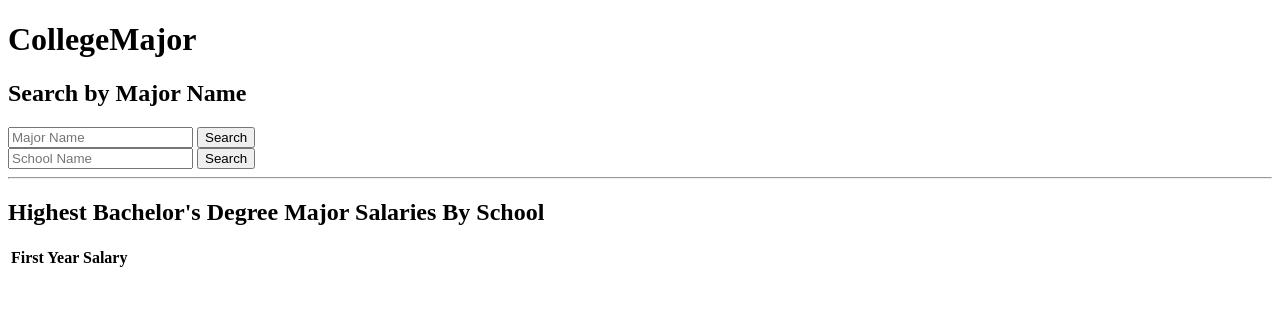
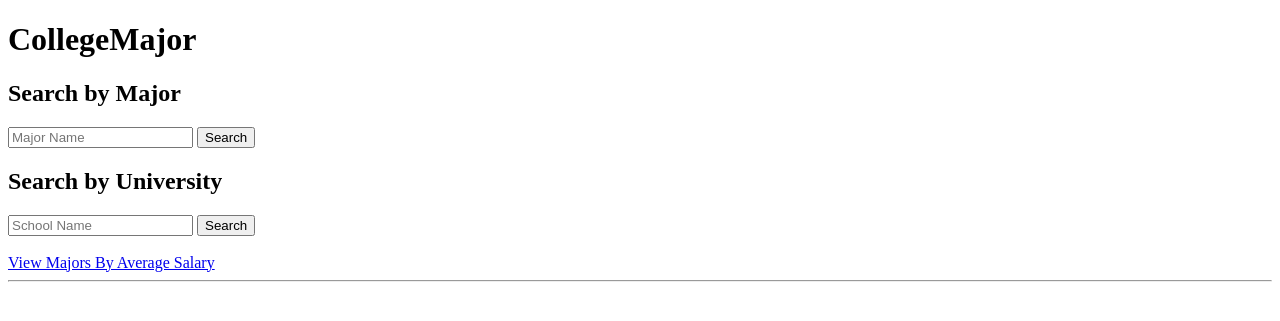
Before and after one commit to bncosta/college-major, a Django app: page / in a window 1280 px wide. Shown: the top 321 px of the page. Run offline with Django 3.2, Linux system fonts and the light colour scheme; lists and menus that the app fills with data are empty.

Commit message:
Added average features and quality of life improvements.

```diff
--- a/main/views.py
+++ b/main/views.py
@@ -1,7 +1,10 @@
 # from django.http import HttpResponse, HttpResponseRedirect
+import decimal
+
 from django.shortcuts import render
 from main.models import Collegemajor
 from collections import defaultdict
+from django.db import connection
 
 
 # called for index.html
@@ -10,47 +13,78 @@ def index(request):
     context = {}
 
     # display schools that pay the highest for a given major to front-end
-    major = None
     if "major" in request.GET.keys():
         major = request.GET['major'].lower()
-        context['schools'] = highest_major(major)
+        context['schools'], context['average_salary'] = highest_major(major)
 
     # display top paying majors for a given university to front-end
-    school = None
     if "school" in request.GET.keys():
-        major = request.GET['school'].lower()
-        context['majors'] = highest_school(major)
+        school = request.GET['school'].lower()
+        context['majors'] = highest_school(school)
 
-    #returns output
+    if "highest_avg" in request.GET.keys():
+        context['majors'] = highest_avg_major()
+
+    # returns output
     return render(request, "index.html", context)
+
 
 # returns dictionary of universities that pay the highest for a given major
 def highest_major(major):
-    # universities that recieve highest pay from major
+    # universities that receive highest pay from major
     highest_universities = defaultdict(dict)
 
     # if major is valid, then pulls top 10 highest paying schools
     if major is not None:
         query1 = f"SELECT * FROM collegemajor WHERE cipdesc = '{major}' " \
-                 f"and credlev = '3' order by md_earn_wne::int desc LIMIT 10;"
+                 f"and credlev = '3' order by md_earn_wne::int desc;"
+
         for m in Collegemajor.objects.raw(query1):
             highest_universities[m.instnm]["median_earnings"] = m.md_earn_wne
 
-    #returns dictionary
-    return dict(highest_universities)
+        avg_salary = None
+
+        # make sure results were returned for this major
+        if len(highest_universities) != 0:
+            with connection.cursor() as cursor:
+                query2 = f"SELECT AVG(NULLIF(md_earn_wne, '')::int)  FROM collegemajor " \
+                         f"WHERE cipdesc = '{major}' and credlev = '3';"
+                cursor.execute(query2)
+                avg_salary = round(cursor.fetchone()[0], -2)
+    # returns dictionary
+    return dict(highest_universities), avg_salary
+
 
 # returns dictionary of majors that pay the highest for a given school
 def highest_school(school):
-    # majors that recieve highest pay in school
+    # majors that receive highest pay in school
     highest_majors = defaultdict(dict)
 
     # if major is valid, then pulls top 10 highest paying schools
     if school is not None:
         query1 = f"SELECT * FROM collegemajor WHERE instnm = '{school}' " \
-                 f"and credlev = '3' order by md_earn_wne::int desc LIMIT 10;"
+                 f"and credlev = '3' order by md_earn_wne::int desc;"
         for m in Collegemajor.objects.raw(query1):
 
             highest_majors[m.cipdesc]["median_earnings"] = m.md_earn_wne
 
-    #returns dictionary
+    # returns dictionary
         return dict(highest_majors)
+
+# returns dictionary of majors by average starting salary
+def highest_avg_major():
+    # majors that receive highest pay in school
+    highest_majors = defaultdict(dict)
+
+    with connection.cursor() as cursor:
+        # if major is valid, then pulls top 10 highest paying schools
+        query1 = f"SELECT AVG(NULLIF(md_earn_wne, '')::int) as average, cipdesc  FROM collegemajor " \
+                 f"WHERE credlev = '3' group by cipdesc order by average desc;"
+
+        cursor.execute(query1)
+        for avg_salary, major_name in cursor.fetchall():
+            avg_salary = round(avg_salary, -2)
+            highest_majors[major_name]["median_earnings"] = avg_salary
+
+    # returns dictionary
+        return dict(highest_majors)
--- a/templates/index.html
+++ b/templates/index.html
@@ -9,46 +9,53 @@
 </head>
 <body>
     <h1>CollegeMajor</h1>
-    <h2>Search by Major Name</h2>
+    <h2>Search by Major</h2>
     <form method="get">
         <input type="text" placeholder="Major Name" name="major">
         <input type="submit" value="Search">
     </form>
+    <h2>Search by University</h2>
     <form method="get">
         <input type="text" placeholder="School Name" name="school">
         <input type="submit" value="Search">
     </form>
+
+    <br>
+    <a href="?highest_avg=True">View Majors By Average Salary</a>
 
     <hr>
     {% block content %}
     <table>
         <tr>
             {% if majors|length > 0 %}
-            <th>Majors</th>
+                <th>Majors</th>
             {% elif schools|length > 0 %}
-            <th>Universities</th>
+                <th>Universities</th>
             {% endif %}
-            <th>First Year Salary</th>
+            {% if majors|length > 0 or schools|length > 0 %}
+                <h2>Highest Bachelor's Degree Major Salaries By School</h2>
+                <th>First Year Salary</th>
+            {% endif %}
         </tr>
 
-        <h2>Highest Bachelor's Degree Major Salaries By School</h2>
             {% if schools|length > 0 %}
+                <h3>Average salary for major: ${{ average_salary }}.</h3>
             {% for school_name, median_earnings_kv in schools.items %}
                 <tr>
-                    <td>{{ school_name }}</td>
+                    <td>{{ school_name|title }}</td>
 
                     {% for _, median_earning in median_earnings_kv.items %}
-                        <td>{{ median_earning }}</td>
+                        <td>${{ median_earning }}</td>
                     {% endfor %}
                 </tr>
             {% endfor %}
             {% elif majors|length > 0 %}
             {% for major_name, median_earnings_kv in majors.items %}
                 <tr>
-                    <td>{{ major_name }}</td>
+                    <td>{{ major_name|title }}</td>
 
                     {% for _, median_earning in median_earnings_kv.items %}
-                        <td>{{ median_earning }}</td>
+                        <td>${{ median_earning }}</td>
                     {% endfor %}
                 </tr>
             {% endfor %}
```
